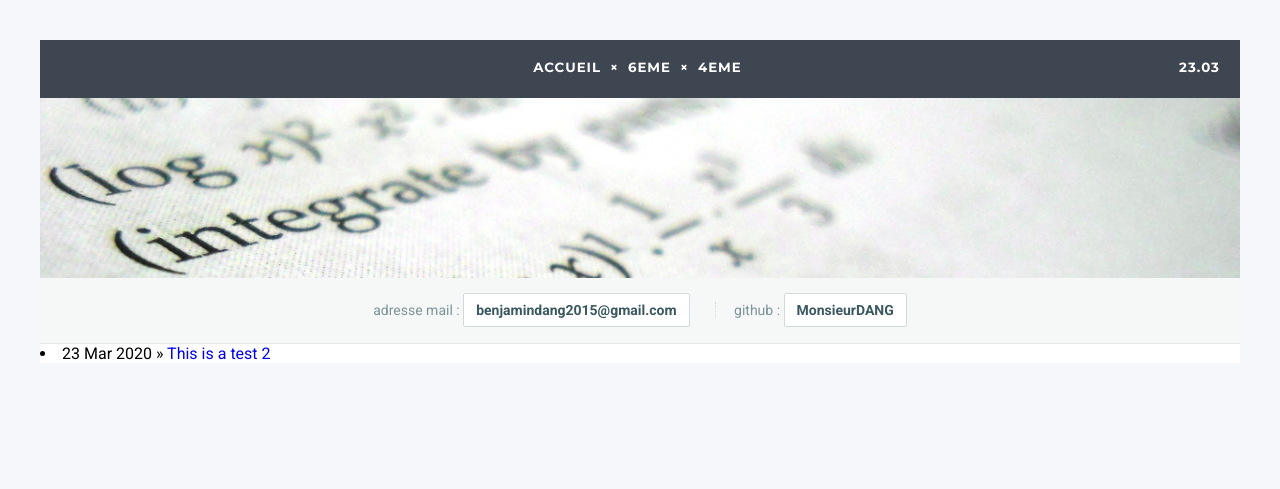
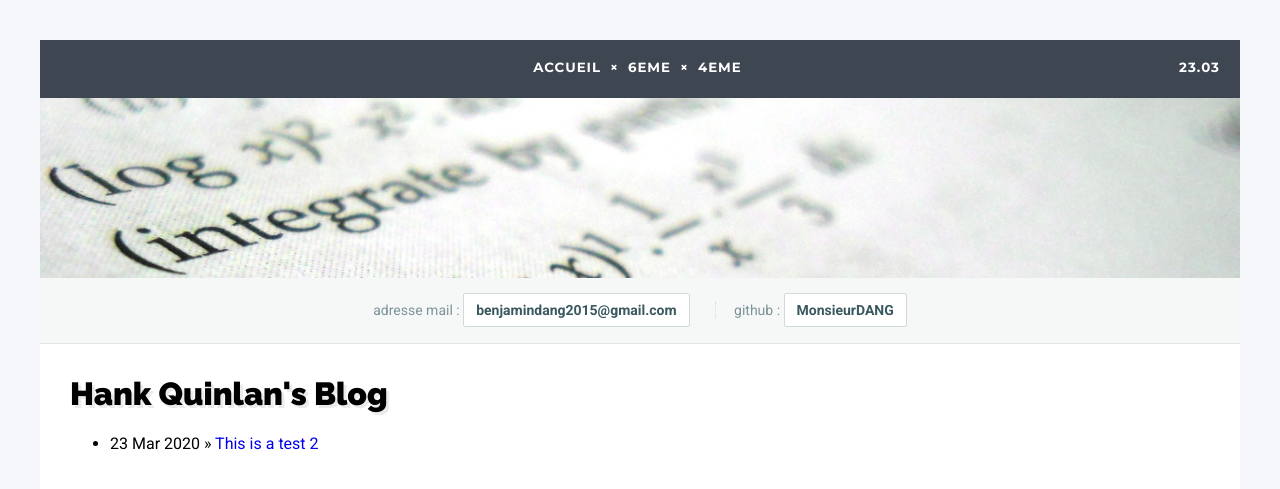
Before and after one commit to DangSinslay/DangSinslay.github.io, a Jekyll site: the page built from blog4/index.html, in a window 1280 px wide. Shown: the top 489 px of the page. Built offline with Jekyll 4.4.1, drawn with Linux system fonts in a browser that asks for light colours.

Commit message:
Update index.html

```diff
--- a/blog4/index.html
+++ b/blog4/index.html
@@ -2,7 +2,7 @@
 layout: default
 title: Hank Quinlan's Blog
 ---
-<div id="content>
+<div id="content">
 	<h1>{{ page.title }}</h1>
 	<ul class="posts">
 
```
